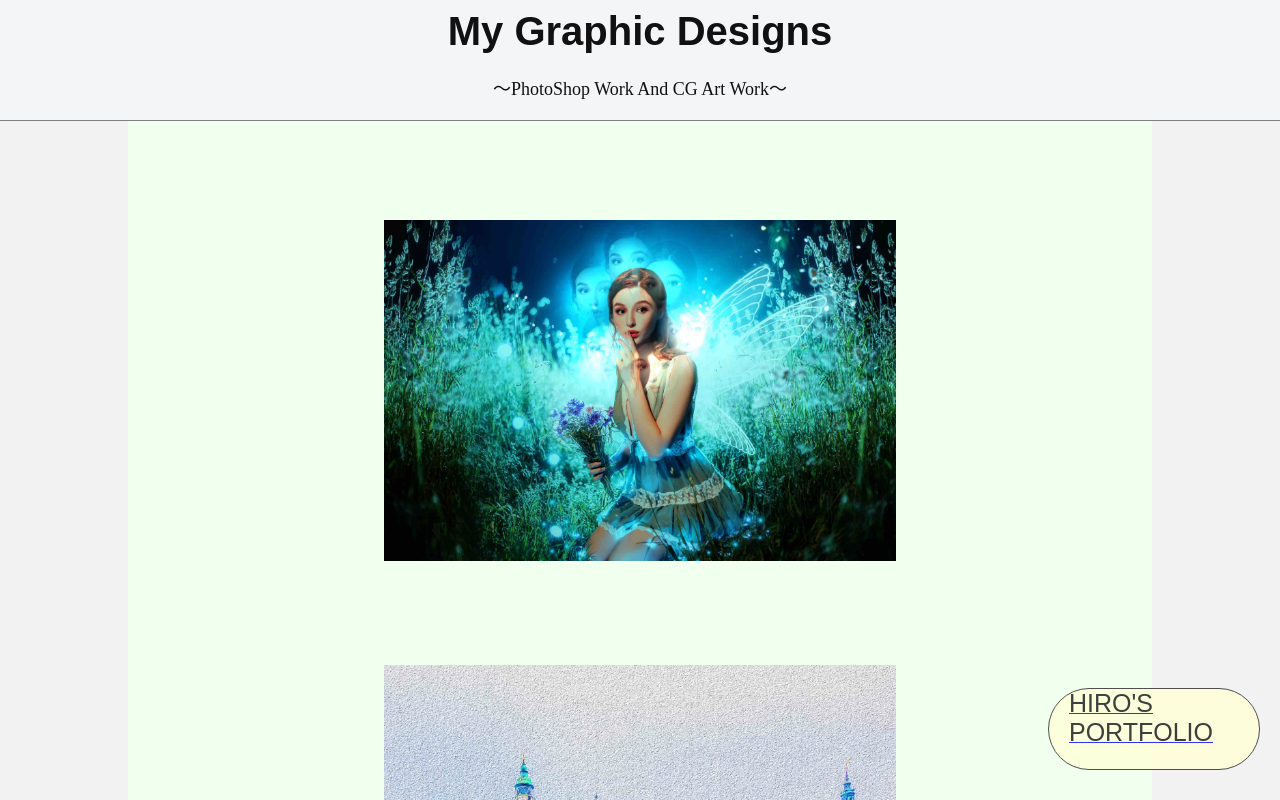
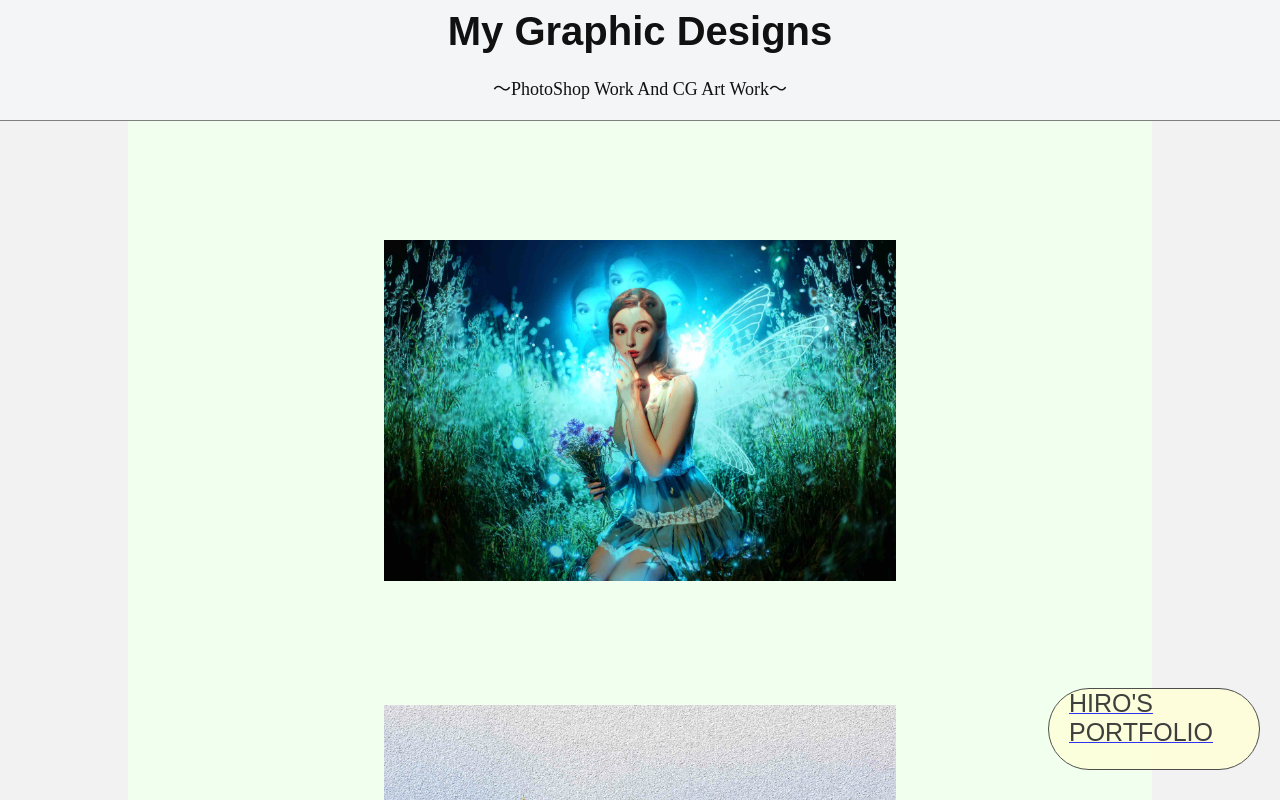
Before and after one commit to hiro881213/HirosPortfolio, a React (Create React App) app: page /graphic in a window 1280 px wide. Shown: the top 800 px of the page. Built offline with nearby package versions, Linux system fonts and the light colour scheme; a web font is replaced by a local one.

Commit message:
Setting Image Position

```diff
--- a/src/components/Graphic/scss/GraphicItem.module.scss
+++ b/src/components/Graphic/scss/GraphicItem.module.scss
@@ -1,8 +1,8 @@
 .item {
 
     text-align: center;
-    margin-top: 100px;
-    margin-bottom: 60px;
+    margin-top: 120px;
+    margin-bottom: 120px;
 
     IMG {
         width: 50%;
--- a/src/components/Home/scss/HomeOpen.module.scss
+++ b/src/components/Home/scss/HomeOpen.module.scss
@@ -10,8 +10,8 @@
     margin: auto;
     background-color:#EEE;
     z-index:99;
-    -webkit-animation: byeShutter 4.4s forwards;
-    animation: byeShutter 4.4s forwards;
+    -webkit-animation: byeShutter 3.5s forwards;
+    animation: byeShutter 3.5s forwards;
 }
 
 .logo {
```
